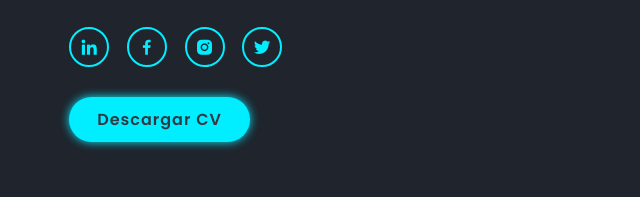
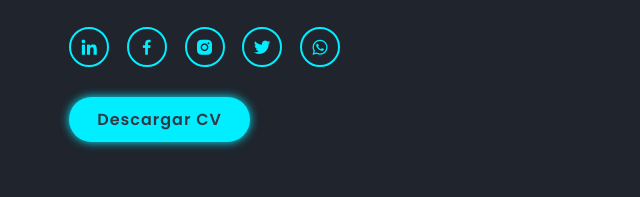
Before and after one commit to gqh22/portafolio, a plain HTML site: page index.html in a window 1280 px wide. Shown: the part 515-712 px from the top of the page, 46-686 px from the left. Drawn offline with nearby package versions, Linux system fonts and the light colour scheme.

```diff
--- a/index.html
+++ b/index.html
@@ -41,6 +41,7 @@
         <a href="#"><i class='bx bxl-facebook'></i></a>
         <a href="#"><i class='bx bxl-instagram-alt'></i></a>
         <a href="#"><i class='bx bxl-twitter'></i></a>
+        <a href="#"><i class='bx bxl-whatsapp'></i></a>
       </div>
       <a href="Resources/cv/CV240501-1_Gustavo_Quintana_Hidalgo.pdf" class="btn" target="_blank"> Descargar CV</a>
     </div>
```
